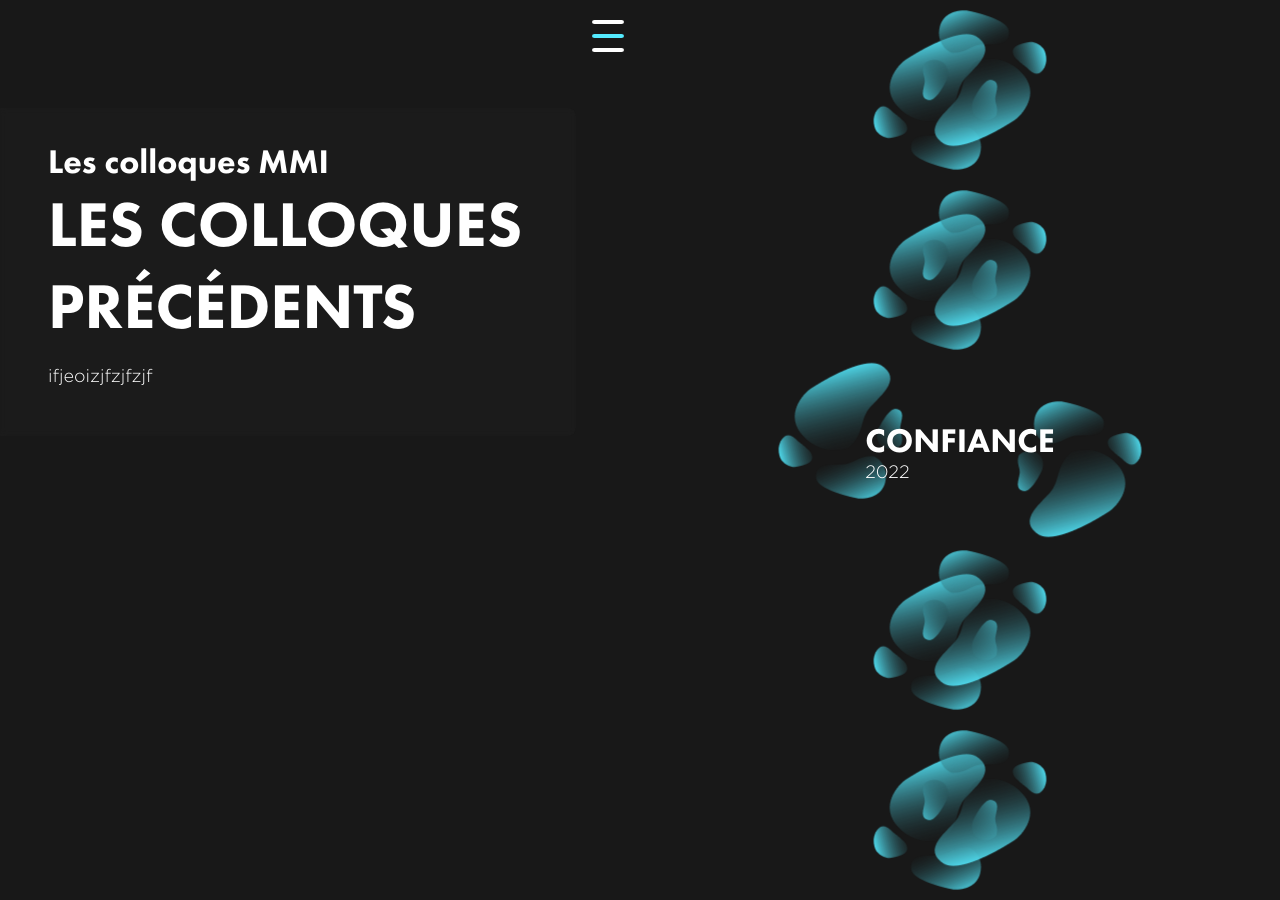
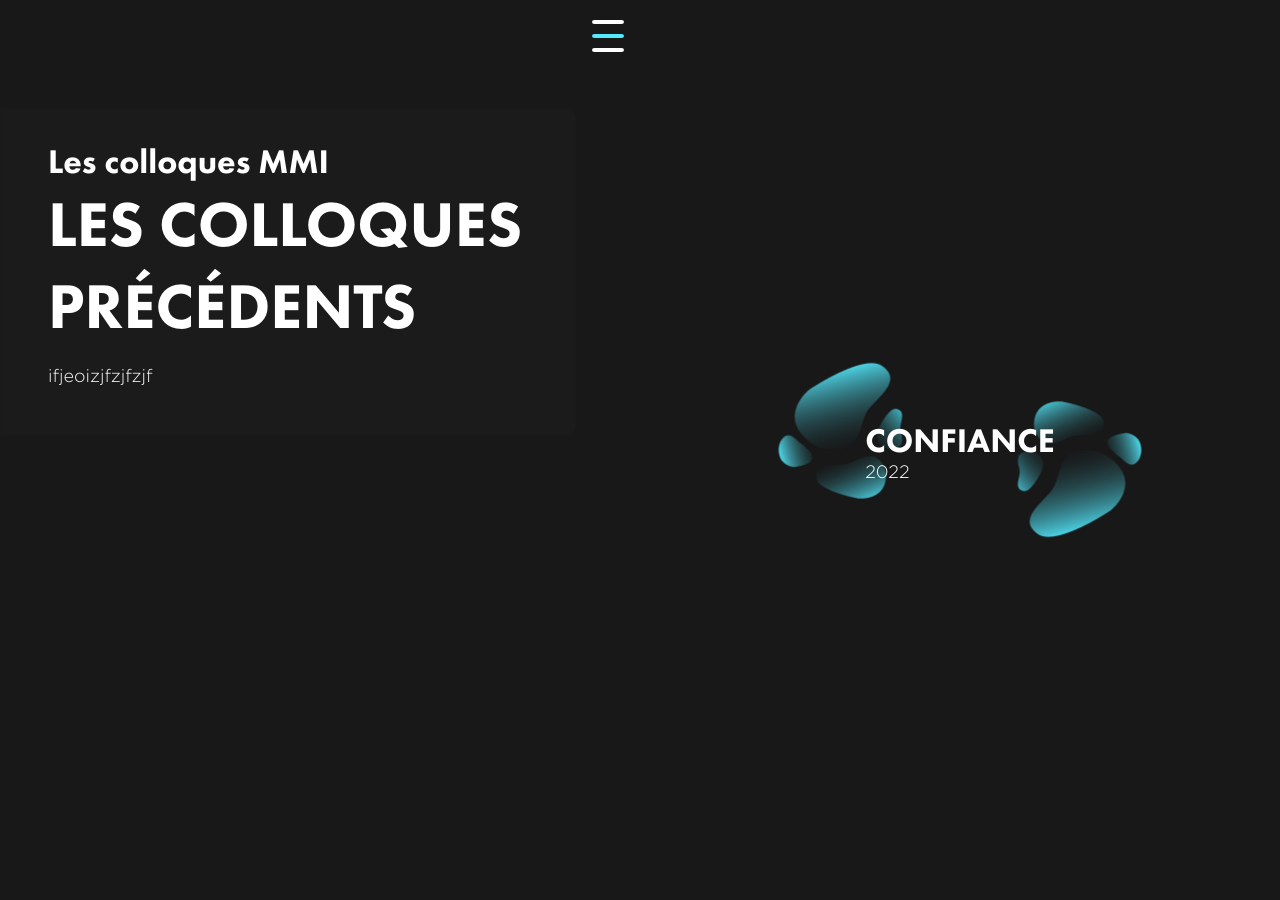
Before and after one commit to Digit-able-2022/digitable, a Jekyll site: the page built from _pages/editions.html, in a window 1280 px wide. Built offline with Jekyll 4.4.1, drawn with Linux system fonts in a browser that asks for light colours.

Commit message:
editions correction

```diff
--- a/_includes/components/editions/right.html
+++ b/_includes/components/editions/right.html
@@ -1,9 +1,12 @@
 <section class="side right">
 
-  {% assign rightYear = site.years %}
+  {% assign rightYear = site.years | where: "mainPage", "true" %}
   {% assign numberEditions = rightYear | size %}
 
-  {% for edition in rightYear %}
+
+
+  {% for edition in rightYear%}
+
     {% include components/editions/card.html theme = edition.theme year = edition.year nbr = numberEditions %}
   {% endfor %}
 
--- a/_years/2022/index.html
+++ b/_years/2022/index.html
@@ -3,6 +3,7 @@
 layout: default
 theme: CONFIANCE
 year: '2022'
+mainPage: 'true'
 resume: « On « croit » en une personne, sans que cette foi soit justifiée par les preuves que cette personne en est digne, et même, bien souvent, malgré la preuve du contraire. » <br> <br>Georg Simmel (1858-1918) - Sociologie. Étude sur les formes de la socialisation
 homePageInfos:
   -
```
